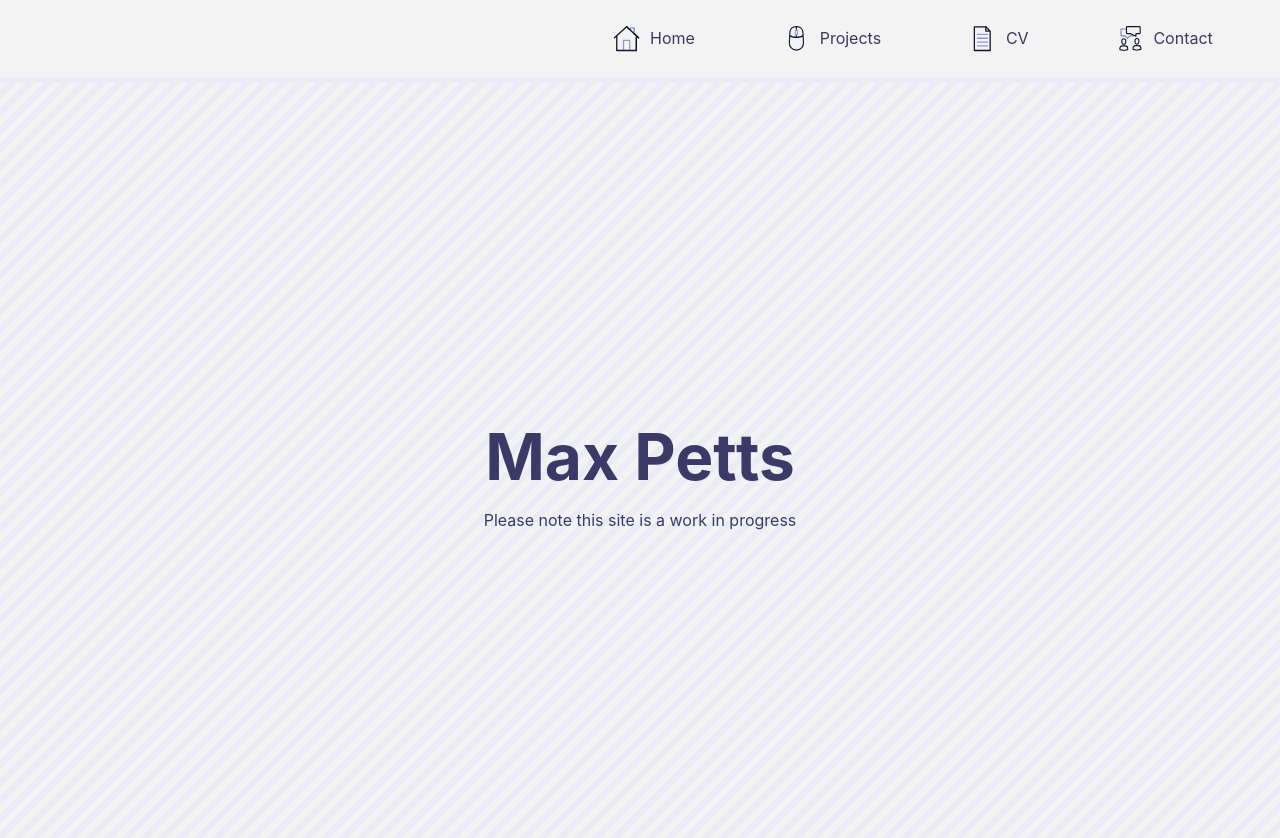
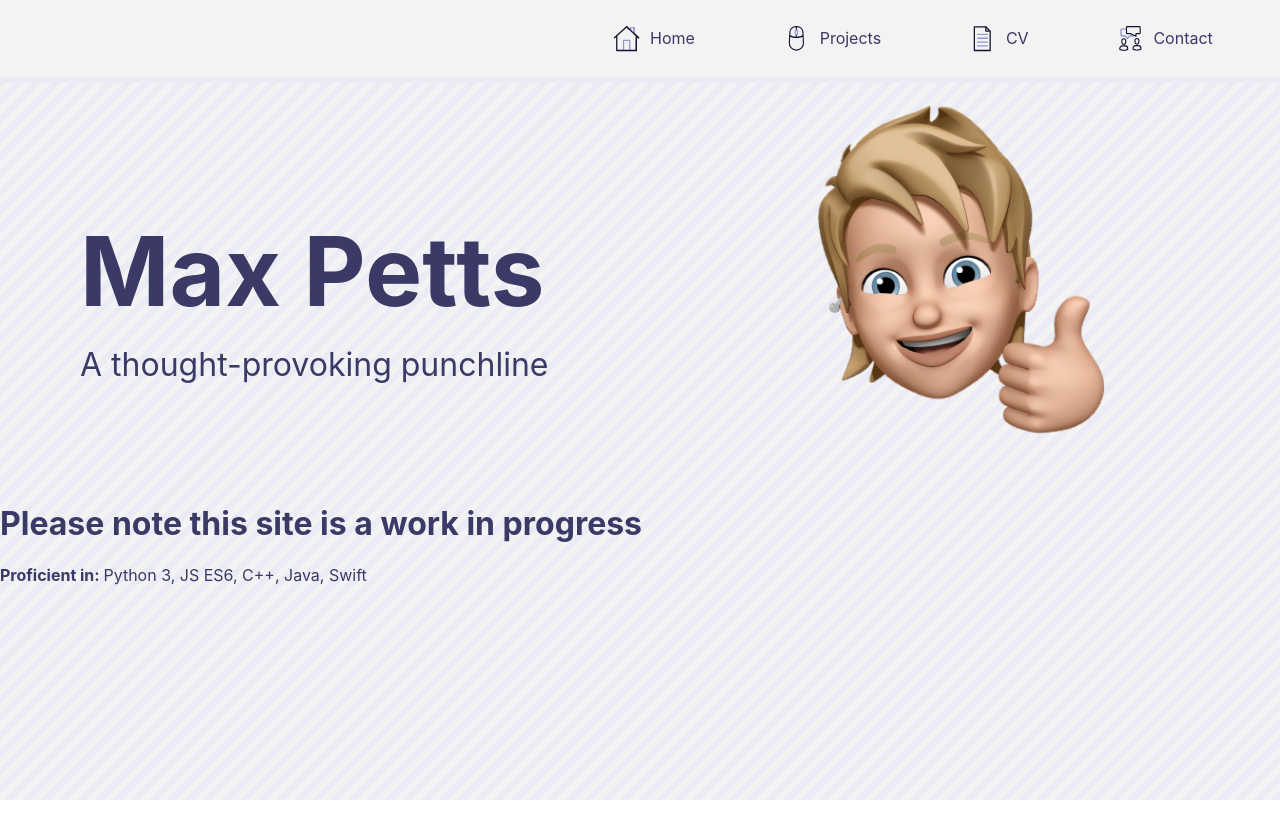
Before and after one commit to maxpetts/prtflo, a Next.js app: page / in a window 1280 px wide. Shown: the top 838 px of the page. After the commit the page ends 800 px from the top, so only its background shows below. Built offline with nearby package versions, Linux system fonts and the light colour scheme.

Commit message:
Update index page

```diff
--- a/pages/index.tsx
+++ b/pages/index.tsx
@@ -1,12 +1,23 @@
-import styles from "../styles/Home.module.css";
+import Image from "next/image";
+import React from "react";
 
 export default function Home() {
+
   return (
-    <div className={styles.container}>
-      <main className={styles.main}>
-        <h1 className={styles.title}>Max Petts</h1>
-	<p>Please note this site is a work in progress</p>
-      </main>
-    </div >
+    <div>
+      <header>
+        <h1>Max Petts</h1>
+        <p>A thought-provoking punchline</p>
+        <Image src={"/pics/memoji.png"} layout="fill" objectFit="contain" />
+      </header>
+
+      <h1>Please note this site is a work in progress</h1>
+
+      <p>
+        <strong>Proficient in: </strong>
+        Python 3, JS ES6, C++, Java, Swift
+      </p>
+      <main></main>
+    </div>
   );
 }
--- a/styles/style.css
+++ b/styles/style.css
@@ -21,9 +21,6 @@
     var(--nav-colour) 0.8em
   );
   color: rgb(59, 57, 102);
-}
-
-main.main {
   min-height: 100vh;
 }
 
@@ -153,6 +150,34 @@
   font-size: 2.5em;
 }
 
+header {
+  display: table-cell;
+  position: relative;
+  height: 50vh;
+  width: 100vw;
+  vertical-align: middle;
+  padding: 0 5rem;
+}
+
+header img {
+  min-width: 50% !important;
+  max-width: 50% !important;
+  inset: unset !important;
+  right: 0 !important;
+}
+
+header > h1 {
+  font-size: 6rem;
+  margin-bottom: 1rem;
+}
+
+header > p {
+  margin-top: 0.5rem;
+  font-size: 2rem;
+  max-width: 50%;
+}
+
+
 /* Desktop. Not ultrawides */
 @media (min-width: 800px) and (max-width: 2160px) {
   nav > ul {
```
Also changed, not shown: public/pics/memoji.png (added).
